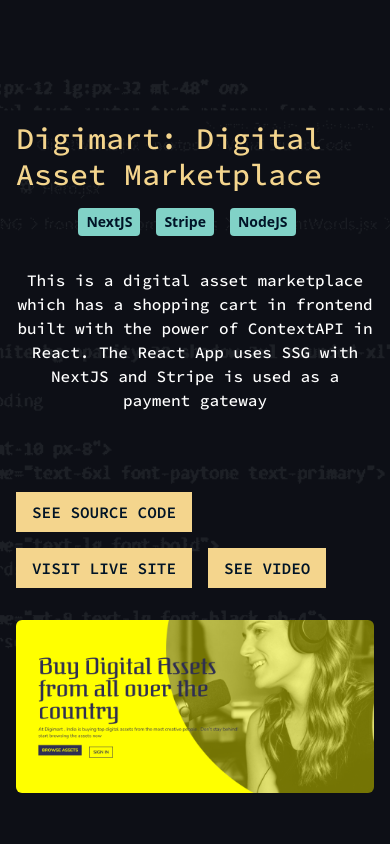
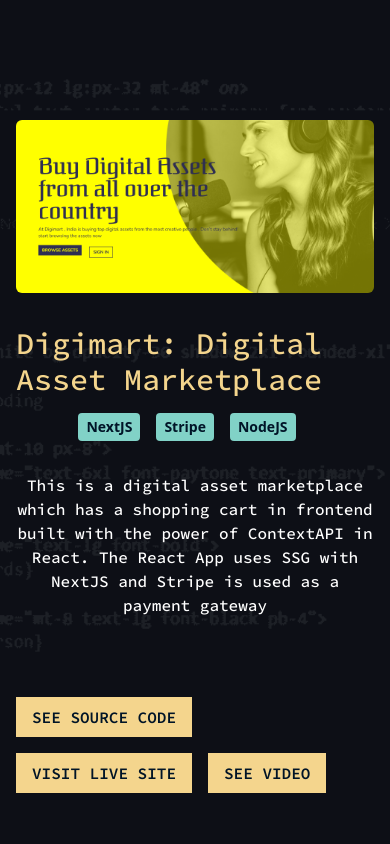
Before and after one commit to Aryanr64x/DevPortfolio, a Next.js app: page / in a window 390 px wide. Shown: the part 2400-3244 px from the top of the page. Built offline with nearby package versions, Linux system fonts and the light colour scheme.

Commit message:
Fix the Reversed Portfolio Images

```diff
--- a/components/SingleProject.jsx
+++ b/components/SingleProject.jsx
@@ -11,12 +11,27 @@
     }, [])
 
     const [showText, setShowText] = useState(false)
-    const r1 = (reverse) ? "md:order-2" : ""
-    const r2 = (reverse) ? "md:order-1" : ""
-    const classname = "grid  grid-cols-1 md:grid-cols-2 gap-8 lg:gap-20 mt-32 ";
+    const r1 = (!reverse) ? "lg:order-1" : ""
+    const r2 = (!reverse) ? "lg:order-2" : ""
+    const classname = "grid  grid-cols-1 lg:grid-cols-2 gap-8 lg:gap-20 mt-32 ";
     return (
         <div className={classname}>
-            <div className={"flex flex-col flex-1 order-1 justify-center items-center lg:items-start "+r1} data-aos={(reverse) ? 'fade-left' : 'fade-right'}>
+            <div className={'flex flex-col justify-center relative order-1 flex-1 '+r2+' ' + ((reverse) ? ' items-start' : ' items-end')} data-aos={(reverse) ? 'fade-right' : 'fade-left'}>
+                <a href={(liveSite) ? (link) : (codeLink)}>
+                    <motion.img onMouseEnter={() => { setShowText(true) }} onMouseLeave={() => { setShowText(false) }} whileHover={{ translateX: 10, translateY: -10, opacity: 0.4 }} transition={{ duration: 0.5 }} className="h-full rounded-md cursor-pointer"
+                        src={image} alt="" />
+                    {
+                        (showText) ? (
+                            <motion.div initial={{ opacity: 0 }} animate={{ opacity: 1 }} transition={{ duration: 0.5 }} className="absolute top-1/2 left-1/2 -ml-24 text-xl font-bold font-sourceCodePro">
+                                {(liveSite) ? ("VISIT LIVE SITE") : ("SEE SOURCE CODE")}
+                            </motion.div>) : (
+                            <div>
+
+                            </div>)
+                    }
+                </a>
+            </div>
+            <div className={"flex flex-col flex-1 order-2 justify-center items-center lg:items-start "+r1} data-aos={(reverse) ? 'fade-left' : 'fade-right'}>
                 <div className="text-3xl sm:text-4xl font-sourceCodePro text-secondary">
                     {name}
                 </div>
@@ -60,21 +75,7 @@
 
                 </div>
             </div>
-            <div className={'flex flex-col justify-center relative order-2 flex-1 '+r2+' ' + ((reverse) ? ' items-start' : ' items-end')} data-aos={(reverse) ? 'fade-right' : 'fade-left'}>
-                <a href={(liveSite) ? (link) : (codeLink)}>
-                    <motion.img onMouseEnter={() => { setShowText(true) }} onMouseLeave={() => { setShowText(false) }} whileHover={{ translateX: 10, translateY: -10, opacity: 0.4 }} transition={{ duration: 0.5 }} className="h-full rounded-md cursor-pointer"
-                        src={image} alt="" />
-                    {
-                        (showText) ? (
-                            <motion.div initial={{ opacity: 0 }} animate={{ opacity: 1 }} transition={{ duration: 0.5 }} className="absolute top-1/2 left-1/2 -ml-24 text-xl font-bold font-sourceCodePro">
-                                {(liveSite) ? ("VISIT LIVE SITE") : ("SEE SOURCE CODE")}
-                            </motion.div>) : (
-                            <div>
 
-                            </div>)
-                    }
-                </a>
-            </div>
         </div>
     )
 }
```
